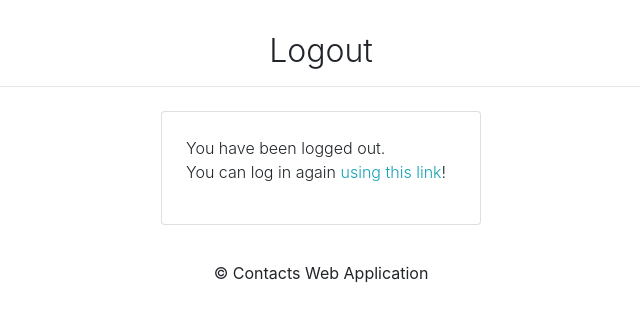
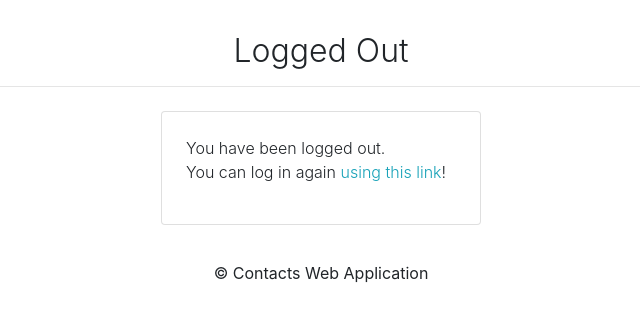
Before and after one commit to hieu94/django_contacts, a Django app: page /logout/ in a window 1280 px wide. Shown: the part 94-416 px from the top of the page, without its empty margins (319-959 px from the left). Run offline with Django 3.2, Linux system fonts and the light colour scheme; some libraries are stand-ins or nearby versions.

Commit message:
Update logged_out.html

```diff
--- a/templates/registration/logged_out.html
+++ b/templates/registration/logged_out.html
@@ -5,7 +5,7 @@ Logout
 
 {% block content %}
 <div class="container">
-    <h2 class="heading font-weight-light text-center">Logout</h2>
+    <h2 class="heading font-weight-light text-center">Logged Out</h2>
     <hr>
 </div>
 <div class="container w-25 card p-4 mt-4">
```
